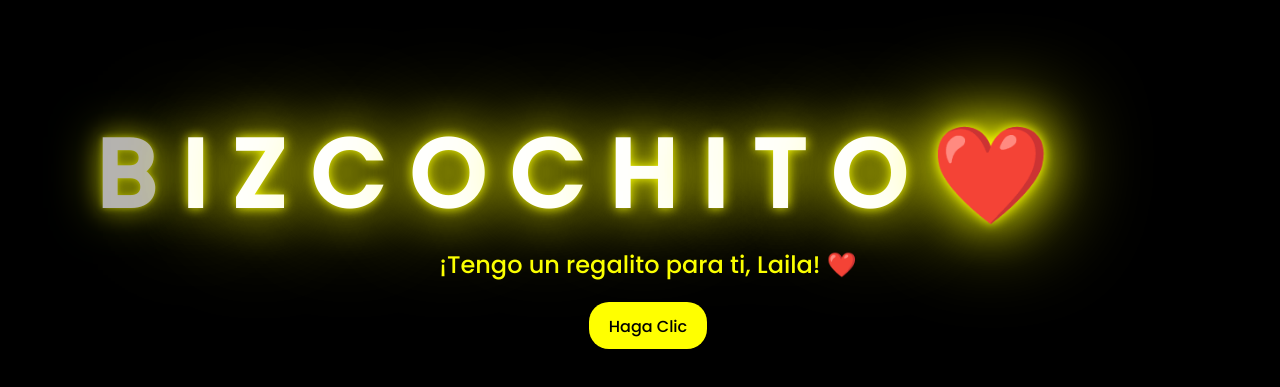
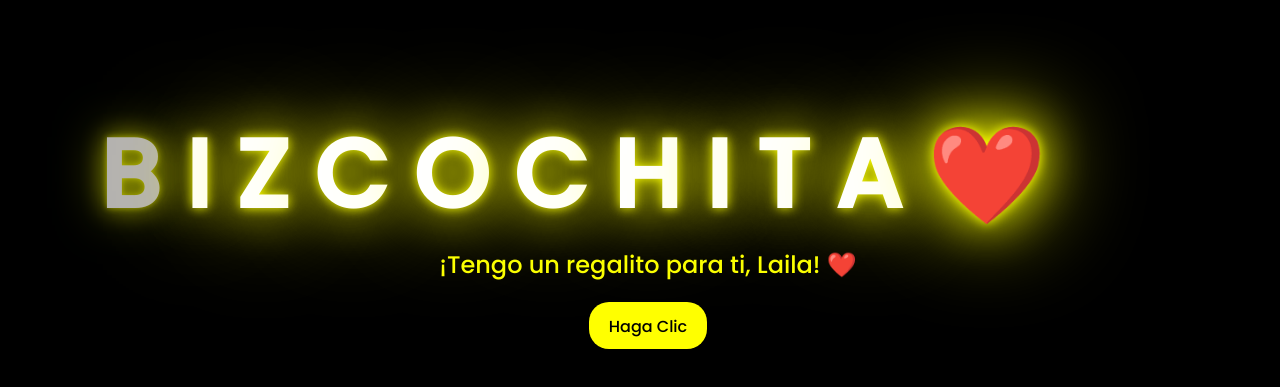
Before and after one commit to kid990/biscochita, a plain HTML site: page index.html in a window 1280 px wide. Shown: the part 183-570 px from the top of the page. Drawn offline with Linux system fonts and the light colour scheme.

Commit message:
Update index.html

```diff
--- a/index.html
+++ b/index.html
@@ -20,7 +20,7 @@
         <span>H</span>
         <span>I</span>
         <span>T</span>
-        <span>O</span>
+        <span>A</span>
         <span>❤️</span>
 
         <span></span>
```
